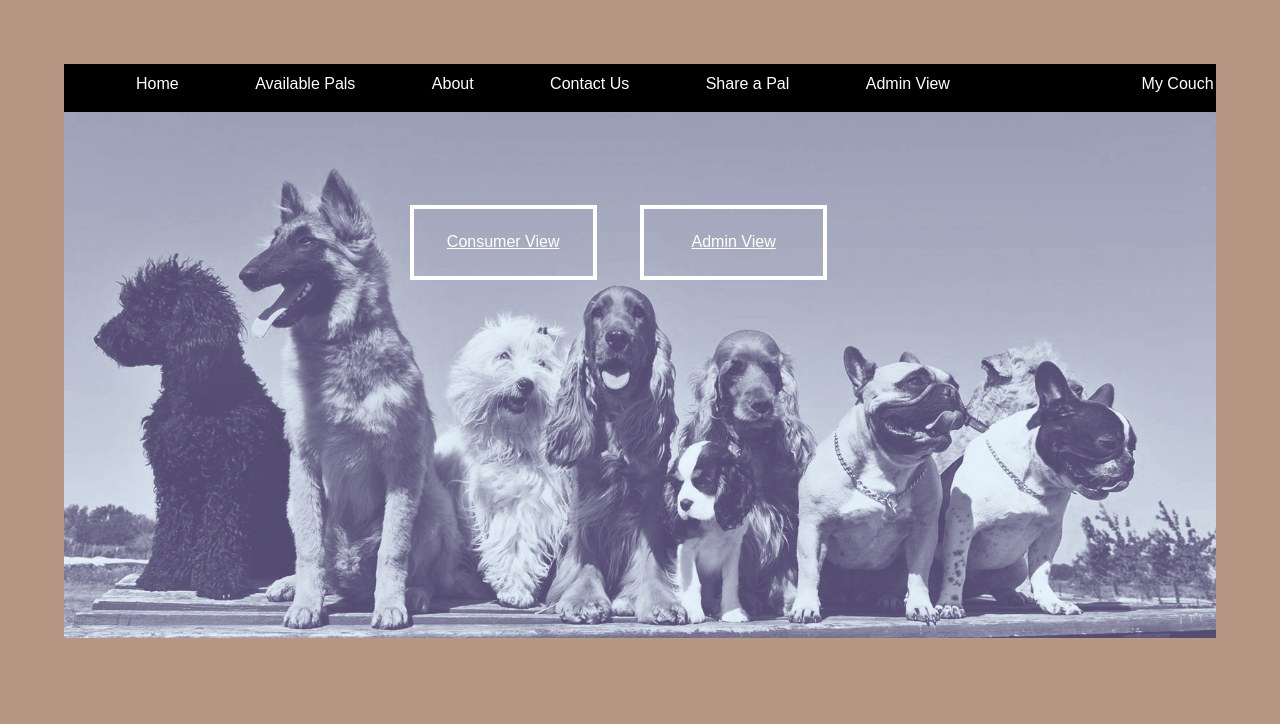
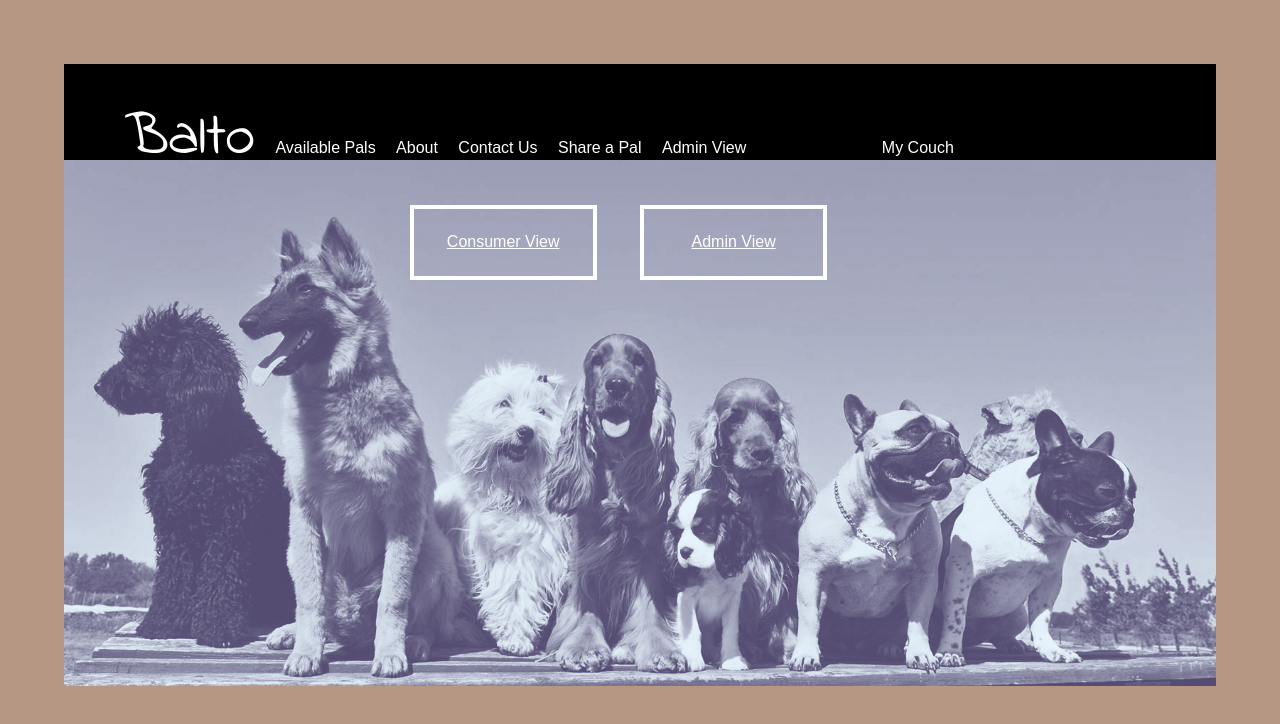
Before and after one commit to tiyd-fee-2016-05/the-iron-pet, a plain HTML site: page index.html in a window 1280 px wide. Drawn offline with nearby package versions, Linux system fonts and the light colour scheme; some packages are replaced by stand-ins of ours.

Commit message:
End of Day Push 6-29

```diff
--- a/css/styles.scss
+++ b/css/styles.scss
@@ -6,6 +6,7 @@
 @import "_petListAdmin";
 @import "_addPetAdmin";
 @import "_home";
+@import 'https://fonts.googleapis.com/css?family=Indie+Flower';
 
 $lightbrown: #B69783;
 $beige: #E5DCBD;
@@ -13,6 +14,7 @@ $highlight1: #89767C;
 $highlight2: #9F99A5;
 $highlight3: #675B65;
 $navFonts: sans-serif;
+$headerFont: "Indie Flower";
 
 body {
   background-color: $lightbrown;
@@ -28,7 +30,8 @@ header {
   font-family: $navFonts;
   color: #fff;
   width: 100%;
-  height: 3em;
+  height: 4em;
+  padding-bottom: 2em;
 
   nav {
 
@@ -40,10 +43,17 @@ header {
 
   li {
     display: inline-block;
-    padding: .75em 0 0 4.5em;
+    padding: .75em 0 0 1em;
+
   }
 
   .cart {
     margin-left: 10%;
   }
-} // end header
+}
+
+.headerName {
+  font-family:"Indie Flower";
+  font-size: 60px;
+}
+ // end header
--- a/index.html
+++ b/index.html
@@ -10,13 +10,15 @@
     <header>
       <nav>
         <ul>
-          <a href="#/home"><li>Home</li></a>
+            <span>
+          <a class="headerName" href="#/home"><li>Balto</li></a>
           <a href="#/availablePets"><li>Available Pals</li></a>
           <a href="#"><li>About</li></a>
           <a href="#"><li>Contact Us</li></a>
           <a href="#"><li>Share a Pal</li></a>
           <a href="#"><li>Admin View</li></a>
           <a href="#/MyCouch"><li class="cart">My Couch</li></a>
+        </span>
         </ul>
       </nav>
     </header>
```
Also changed, not shown: css/styles.css.
